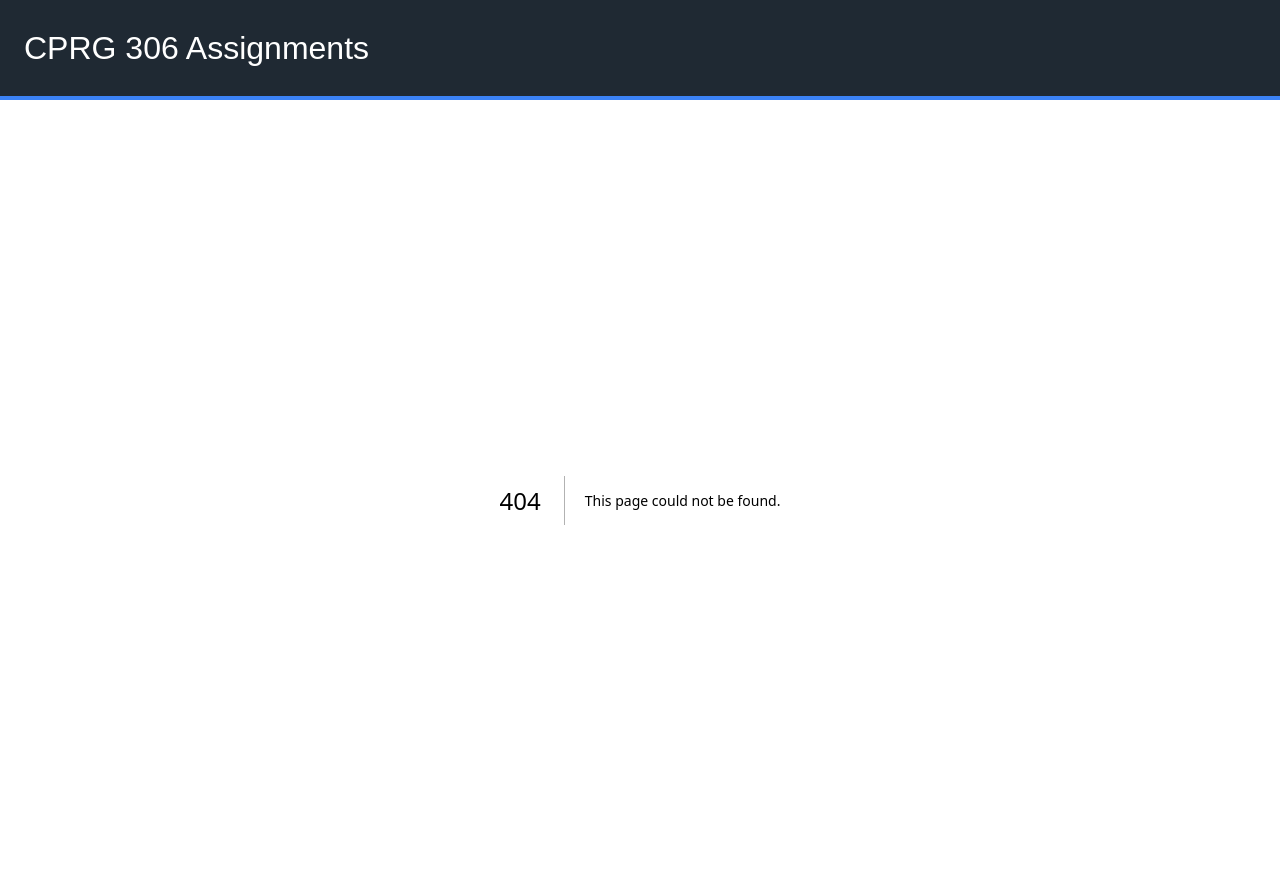
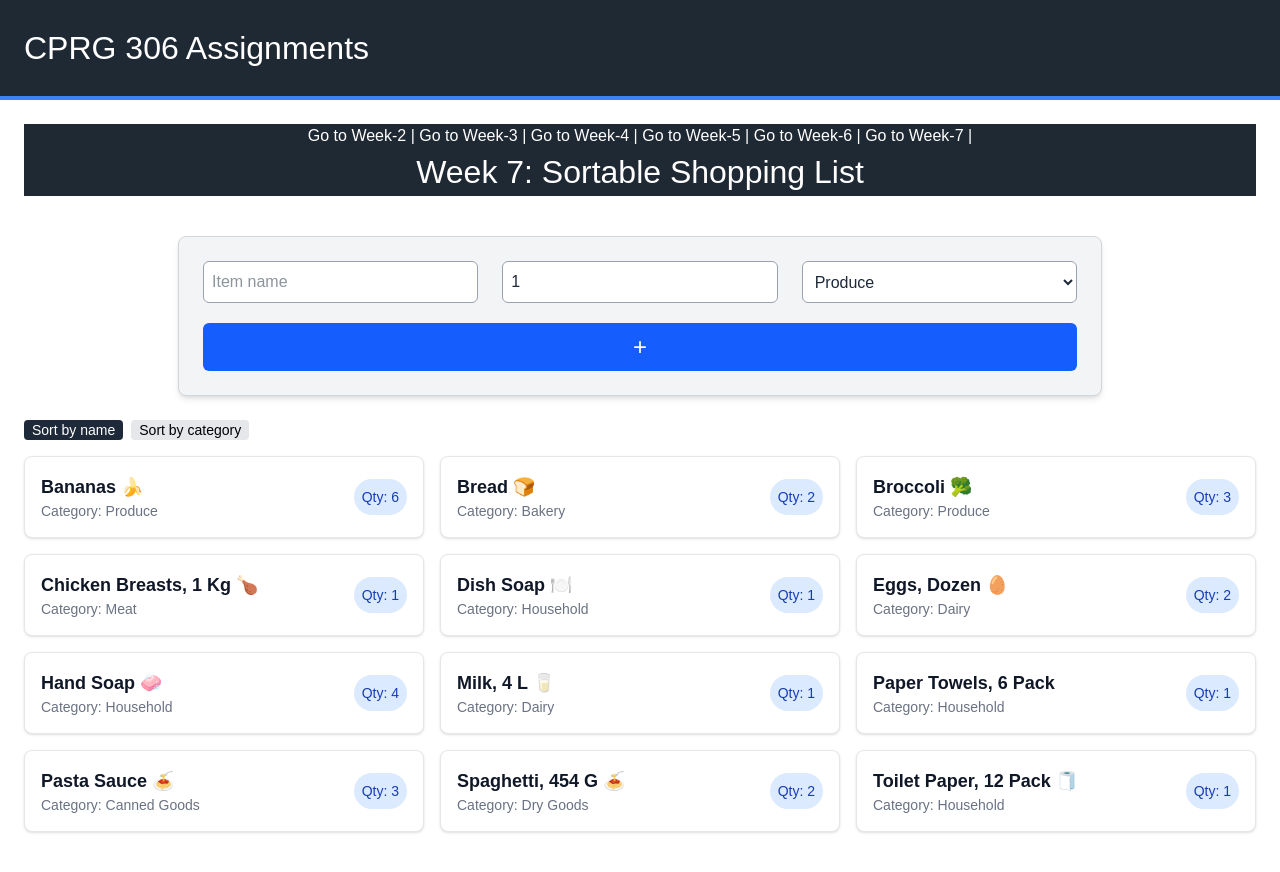
Before and after one commit to Tpetreman99/cprg306-assignments, a Next.js app: page /week-7 in a window 1280 px wide. Before the commit this address had no page. Shown: the top 872 px of the page. Built offline with nearby package versions, Linux system fonts and the light colour scheme.

Commit message:
week 7
completed week 7

```diff
--- a/app/components/nav.js
+++ b/app/components/nav.js
@@ -9,6 +9,7 @@ export default function NavLinks () {
     <Link href="/week-4">Go to Week-4 | </Link>
     <Link href="/week-5">Go to Week-5 | </Link>
     <Link href="/week-6">Go to Week-6 | </Link>
+    <Link href="/week-7">Go to Week-7 | </Link>
   </nav>
   )
 };
--- /dev/null
+++ b/app/week-7/NewItem.js
@@ -0,0 +1,79 @@
+"use client"
+import { useState } from "react"
+
+export default function NewItem ({onAddItem}) {
+
+  const [name, setName] = useState("");
+  const [quantity, setQuantity] = useState(1);
+  const [category, setCategory] = useState("produce")
+
+  function handleSubmit (event) {
+    event.preventDefault();
+
+    const item = {
+      id: Math.random().toString(36).slice(2),
+      name,
+      quantity: Number(quantity),
+      category,
+    };
+
+    console.log(item);
+
+    onAddItem(item);
+    setName("");
+    setQuantity(1);
+    setCategory("produce")
+  }
+
+  return (
+    <form
+    onSubmit={handleSubmit}
+    className="max-w-9/12 mx-auto mt-10 bg-gray-100 rounded-lg shadow-md border border-gray-300">
+      <div className="p-6 space-y-5">
+      <div className="flex space-x-6">
+      <input
+        type="text"
+        value={name}
+        onChange={(e) => setName(e.target.value)}
+        required
+        placeholder="Item name"
+        className="w-full p-2 rounded-md border border-gray-400 bg-white text-gray-800 focus:outline-none focus:ring-2 focus:ring-blue-500"
+      />
+      <input
+        type="number"
+        value={quantity}
+        min={1}
+        max={99}
+        placeholder="Quantity"
+        onChange={(e) => setQuantity(e.target.value)}
+        className="w-full p-2 rounded-md border border-gray-400 bg-white text-gray-800 focus:outline-none focus:ring-2 focus:ring-blue-500"
+      />
+      <select
+      value={category}
+      onChange={(e) => setCategory(e.target.value)}
+      className="w-full p-2 rounded-md border border-gray-400 bg-white text-gray-800 focus:outline-none focus:ring-2 focus:ring-blue-500">
+
+      <option value="produce">Produce</option>
+      <option value="dairy">Dairy</option>
+      <option value="bakery">Bakery</option>
+      <option value="meat">Meat</option>
+      <option value="frozen foods">Frozen Foods</option>
+      <option value="canned goods">Canned Goods</option>
+      <option value="dry goods">Dry Goods</option>
+      <option value="beverages">Beverages</option>
+      <option value="snacks">Snacks</option>
+      <option value="household">Household</option>
+      <option value="other">Other</option>
+    </select>
+    </div>
+
+    <button
+      type="submit"
+      className="w-full bg-blue-600 text-white py-2 rounded-md  duration-300 hover:-translate-y-1 hover:shadow-lg transition text-2xl">
+        +
+      </button>
+      </div>
+    </form>
+
+  )
+}
--- /dev/null
+++ b/app/week-7/item-list.js
@@ -0,0 +1,48 @@
+"use client";
+import Item from "./item";
+import { useState } from "react";
+
+
+export default function ItemList({items}) {
+  const [sortBy, setSortBy] = useState("name");
+
+
+  const sortedItems = items.slice().sort((a, b) => {
+    if (sortBy === "category"){
+      return String(a.category).localeCompare(String(b.category));
+    }
+    return String(a.name).localeCompare(String(b.name));
+  });
+
+  return (
+    <div>
+      <div className="mb-4 flex gap-2">
+        <button type="button"
+        onClick={() => setSortBy("name")}
+        className={`rounded px-2 text-sm ${
+          sortBy === "name" ? "bg-gray-800 text-white" : "bg-gray-200 text-black"
+        }`}>
+        Sort by name
+        </button>
+        <button type="button"
+        onClick={() => setSortBy("category")}
+        className={`rounded px-2 text-sm ${
+          sortBy === "category" ? "bg-gray-800 text-white" : "bg-gray-200 text-black"
+        }`}>
+          Sort by category
+          </button>
+      </div>
+
+      <ul className="grid grid-cols-3 gap-4">
+        {sortedItems.map((item) => (
+          <Item
+            key={item.id}
+            name={item.name}
+            quantity={item.quantity}
+            category={item.category}
+          />
+        ))}
+      </ul>
+    </div>
+  )
+}
--- /dev/null
+++ b/app/week-7/item.js
@@ -0,0 +1,13 @@
+export default function Item({name, quantity, category}) {
+  return (
+    <li className= "flex bg-white border border-gray-200 rounded-lg p-4 shadow-sm justify-between items-center transition-all duration-300 hover:-translate-y-1 hover:shadow-lg ">
+      <div>
+        <p className="text-lg font-bold text-gray-900 capitalize">{name}</p>
+        <p className="text-sm text-gray-500 capitalize">Category: {category}</p>
+      </div>
+      <span className="bg-blue-100 text-blue-800 text-sm font-medium p-2 rounded-full">
+        Qty: {quantity}
+      </span>
+    </li>
+  )
+};
--- /dev/null
+++ b/app/week-7/items.json
@@ -0,0 +1,74 @@
+[
+  {
+    "id": "1h2GJKH12gkHG31h1H",
+    "name": "milk, 4 L 🥛",
+    "quantity": 1,
+    "category": "dairy"
+  },
+  {
+    "id": "2KJH3k2j3H1k2J3K1H",
+    "name": "bread 🍞",
+    "quantity": 2,
+    "category": "bakery"
+  },
+  {
+    "id": "3h2KJH3k2j3H1k2J3",
+    "name": "eggs, dozen 🥚",
+    "quantity": 2,
+    "category": "dairy"
+  },
+  {
+    "id": "4k2J3K1H2GJKH12gk",
+    "name": "bananas 🍌",
+    "quantity": 6,
+    "category": "produce"
+  },
+  {
+    "id": "5H1h1H2KJH3k2j3H",
+    "name": "broccoli 🥦",
+    "quantity": 3,
+    "category": "produce"
+  },
+  {
+    "id": "6H1k2J3K1H2GJKH1",
+    "name": "chicken breasts, 1 kg 🍗",
+    "quantity": 1,
+    "category": "meat"
+  },
+  {
+    "id": "7gkHG31h1H2KJH3k",
+    "name": "pasta sauce 🍝",
+    "quantity": 3,
+    "category": "canned goods"
+  },
+  {
+    "id": "8j3H1k2J3K1H2GJK",
+    "name": "spaghetti, 454 g 🍝",
+    "quantity": 2,
+    "category": "dry goods"
+  },
+  {
+    "id": "9H12gkHG31h1H2KJ",
+    "name": "toilet paper, 12 pack 🧻",
+    "quantity": 1,
+    "category": "household"
+  },
+  {
+    "id": "10H3k2j3H1k2J3K1",
+    "name": "paper towels, 6 pack",
+    "quantity": 1,
+    "category": "household"
+  },
+  {
+    "id": "11k2J3K1H2GJKH12",
+    "name": "dish soap 🍽️",
+    "quantity": 1,
+    "category": "household"
+  },
+  {
+    "id": "12GJKH12gkHG31h1",
+    "name": "hand soap 🧼",
+    "quantity": 4,
+    "category": "household"
+  }
+]
--- /dev/null
+++ b/app/week-7/page.js
@@ -0,0 +1,25 @@
+"use client";
+import ItemList from "./item-list";
+import NewItem from "./NewItem";
+import itemsArray from "./items.json";
+import { useState } from "react";
+import NavLinks from "../components/nav";
+
+export default function Page() {
+  const [items, setItems] = useState(itemsArray);
+
+  function handleAddItem(newItem) {
+    setItems([...items, newItem]);
+  }
+
+  return (
+    <main style={{ padding: "1.5rem" }}>
+      <NavLinks/>
+      <h1 className="page-headers">Week 7: Sortable Shopping List</h1>
+      <NewItem onAddItem={handleAddItem}/>
+      <div className="pt-6">
+        <ItemList items={items}/>
+      </div>
+    </main>
+  );
+}
```
